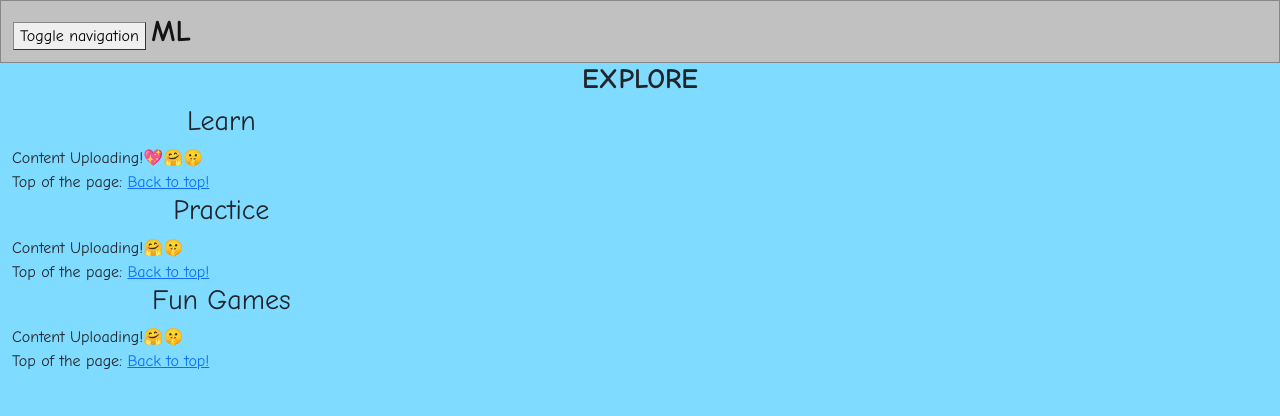
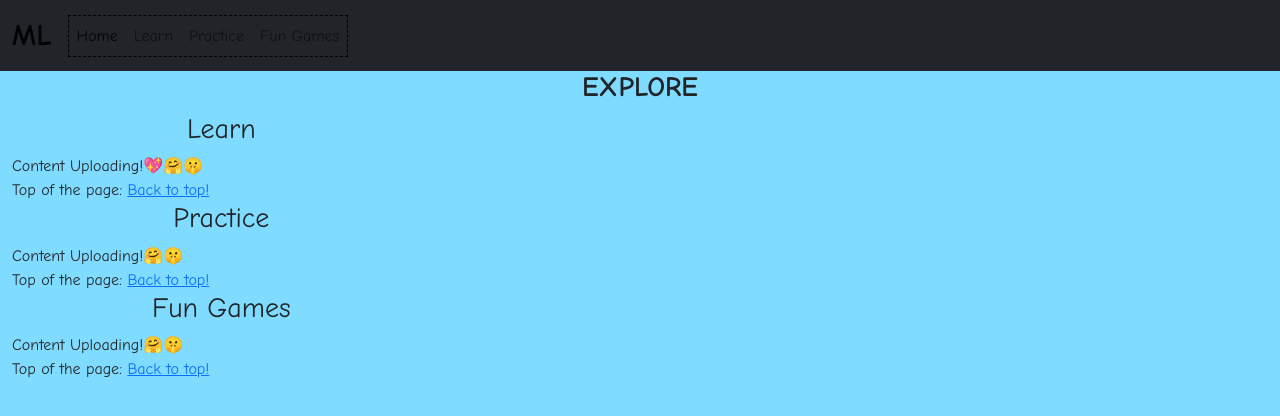
Before and after one commit to shash-2468/first, a plain HTML site: page docs/index.html in a window 1280 px wide. Drawn offline with nearby package versions, Linux system fonts and the light colour scheme.

Commit message:
Update index.html

```diff
--- a/docs/index.html
+++ b/docs/index.html
@@ -13,30 +13,30 @@
     <link rel="stylesheet" href="styles.css">
 </head>
 <body>
-	<nav class="navbar navbar-default">
+	<nav class="navbar navbar-expand-lg bg-dark">
   <div class="container-fluid">
-    <!-- Brand and toggle get grouped for better mobile display -->
-    <div class="navbar-header">
-      <button type="button" class="navbar-toggle collapsed" data-toggle="collapse" data-target="#mynav" aria-expanded="false">
-        <span class="sr-only">Toggle navigation</span>
-        <span class="icon-bar"></span>
-        <span class="icon-bar"></span>
-        <span class="icon-bar"></span>
-      </button>
-      <a class="navbar-brand" href="https://www.google.com" target="_blank">ML</a>
+    <a class="navbar-brand" href="https://google.com">ML</a>
+    <button class="navbar-toggler" type="button" data-bs-toggle="collapse" data-bs-target="#navbarNavDropdown" aria-controls="navbarNavDropdown" aria-expanded="false" aria-label="Toggle navigation">
+      <span class="navbar-toggler-icon"></span>
+    </button>
+    <div class="collapse navbar-collapse" id="navbarNavDropdown">
+      <ul class="navbar-nav">
+        <li class="nav-item">
+          <a class="nav-link active" aria-current="page" href="#">Home</a>
+        </li>
+        <li class="nav-item">
+          <a class="nav-link" href="#">Learn</a>
+        </li>
+        <li class="nav-item">
+          <a class="nav-link" href="#">Practice</a>
+        </li>
+        <li class="nav-item">
+          <a class="nav-link" href="#">Fun Games</a>
+        </li>
+        </li>
+      </ul>
     </div>
-
-   <!-- Collect the nav links, forms, and other content for toggling -->
-    <div class="collapse navbar-collapse" id="mynav">
-      <ul class="nav navbar-nav text-center">
-        <li><a href="#">Learn</a></li>
-        <hr>
-        <li><a href="#">Practice</a></li>
-        <hr>
-     	<li><a href="#">Fun Games</a></li>
-      </ul>
-    </div><!-- /.navbar-collapse -->
-  </div><!-- /.container-fluid -->
+  </div>
 </nav>
 <h1 class="text-center text-uppercase">Explore</h1>
 <section class="container-fluid">
```
